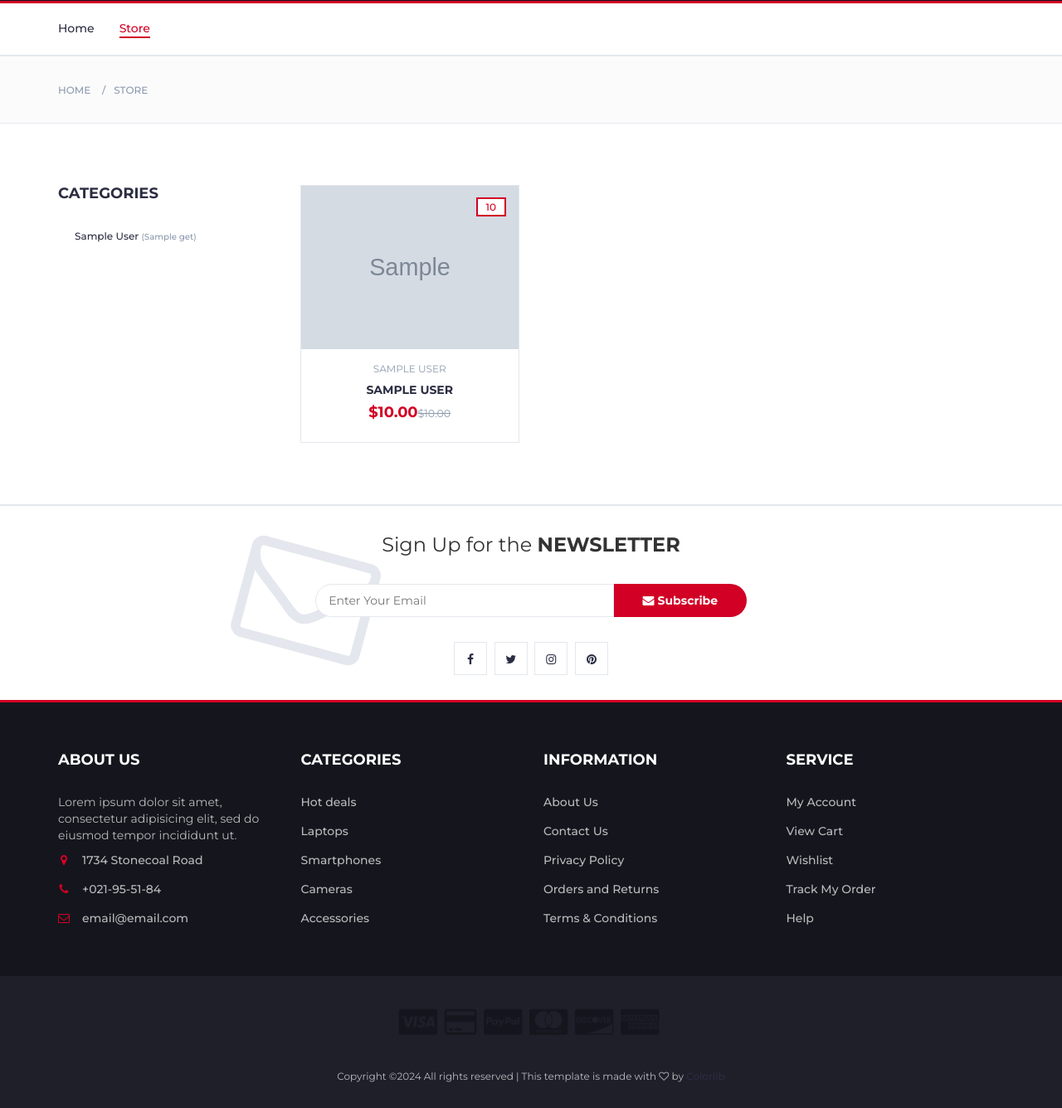
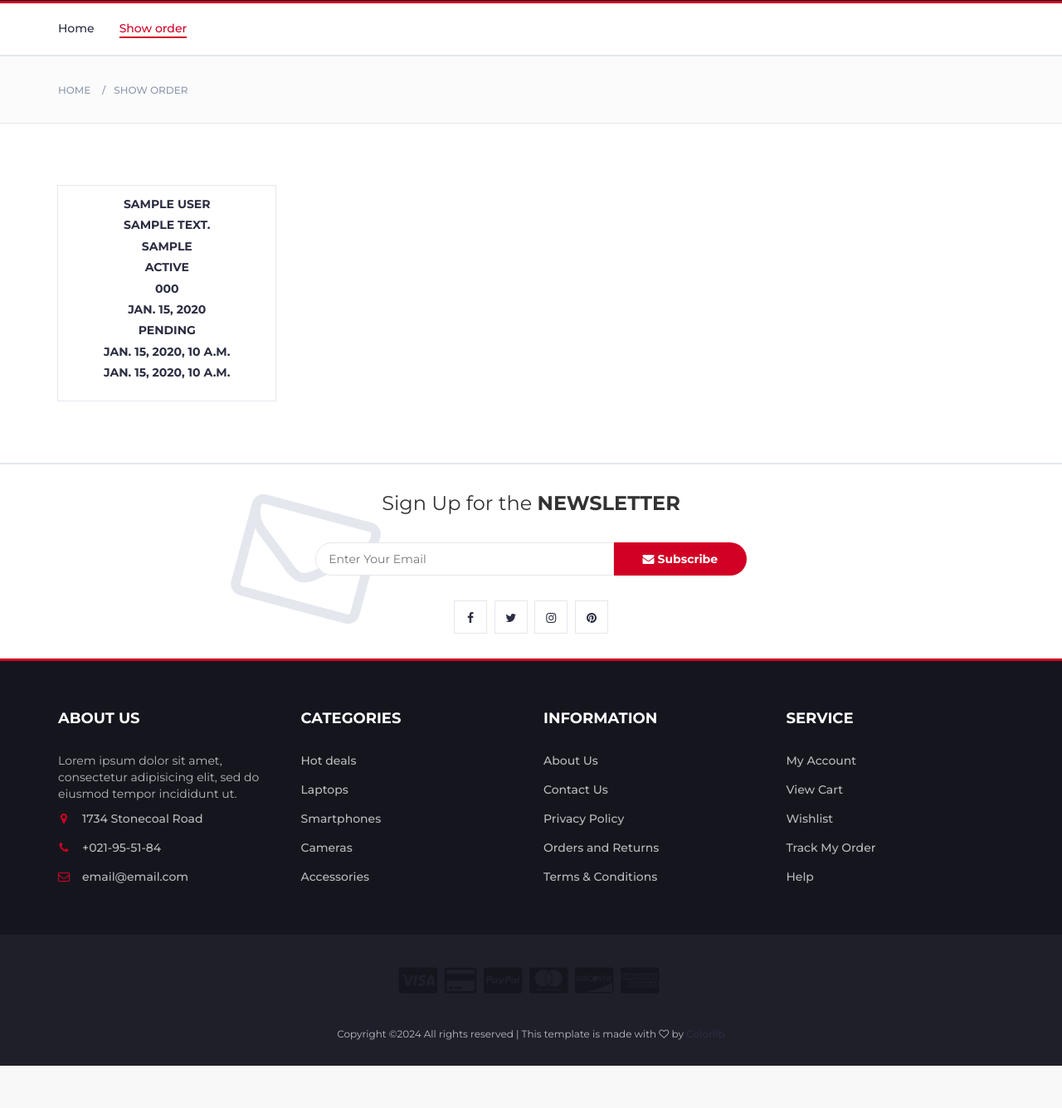
Before and after one commit to Hamed-244/online_shop, a Django app: template backend/front/templates/html/show_order.html in a window 1280 px wide. Shown: the part 369-1705 px from the top of the page at 83% size. After the commit the page ends 1654 px from the top, so only its background shows below. Run offline with Django 5.2, Linux system fonts and the light colour scheme; tables that the repository leaves empty hold one stand-in row (values such as "Sample post"); the template is opened without the code that fills it: values that come from a table or form of the project are taken from there, most other values are stand-ins (such as "Sample title", 1, 10 or a date in 2020); grey boxes marked "Sample" are stand-in pictures; some libraries are stand-ins or nearby versions.

Commit message:
feat add show_order

```diff
--- a/backend/front/templates/html/checkout.html
+++ b/backend/front/templates/html/checkout.html
@@ -174,7 +174,7 @@
 				<div id="responsive-nav">
 					<!-- NAV -->
 					<ul class="main-nav nav navbar-nav">
-						<li class="active"><a href="#">Home</a></li>
+						<li class="active"><a href="/">Home</a></li>
 						<li><a href="#">Hot Deals</a></li>
 						<li><a href="#">Categories</a></li>
 						<li><a href="#">Laptops</a></li>
--- a/backend/front/templates/html/index.html
+++ b/backend/front/templates/html/index.html
@@ -145,7 +145,7 @@ $(document).ready(function(){
 											<h5>Total price: ${{ total_price }}</h5>
 										</div>
 										<div class="cart-btns">
-											<a href="#">Checkout  <i class="fa fa-arrow-circle-right"></i></a>
+											<a href="checkout/">Checkout  <i class="fa fa-arrow-circle-right"></i></a>
 										</div>
 									</div>
 								</div>
@@ -181,6 +181,8 @@ $(document).ready(function(){
 					<ul class="main-nav nav navbar-nav">
 						<li class="active"><a href="/">Home</a></li>
 						<li><a href="store/">Store</a></li>
+						<li><a href="show_order/">Show order</a></li>
+						<li><a href="checkout/">Checkout</a></li>
 					</ul>
 					<!-- /NAV -->
 				</div>
--- a/backend/front/templates/html/show_order.html
+++ b/backend/front/templates/html/show_order.html
@@ -92,65 +92,6 @@
 						<div class="col-md-3 clearfix">
 							<div class="header-ctn">
 
-<!-- Cart -->
-<div class="dropdown">
-	<a class="dropdown-toggle" data-toggle="dropdown" aria-expanded="true">
-		<i class="fa fa-shopping-cart"></i>
-		<span>Your Cart</span>
-		<div class="qty">{{ count_product_in_order_item }}</div>
-	</a>
-	<div class="cart-dropdown">
-		<div class="cart-list">
-			{% for order_item in order_items %}
-			<div class="product-widget">
-				<div class="product-img">
-					<img src="{{ order_item.product.image.url}}" alt="">
-				</div>
-				<div class="product-body">
-					<h3 class="product-name"><a href="store/product/{{ order_item.product.slug}}/">{{ order_item.product.name }}</a></h3>
-					<h4 class="product-price"><span class="qty">1x</span>${{ order_item.product.price }}</h4>
-				</div>
-				{% csrf_token %}
-				<button class="delete" data-order-item-id="{{ order_item.id }}"><i class="fa fa-close"></i></button>
-			</div>
-			{% empty %}
-				<h4>Do you have a problem?</h4>
-				<h4>Do you have a problem?</h4>
-				<h4>You don't know what happened to us¯\_(ツ)_/¯</h4>
-			{% endfor %}
-		</div>
-		<script src="https://ajax.googleapis.com/ajax/libs/jquery/3.5.1/jquery.min.js"></script>
-<script>
-$(document).ready(function(){
-$(".delete").click(function(){
-var orderItemId = $(this).data('order-item-id');
-$.ajax({
-url: '/remove_from_cart/',  // URL of your view that will handle the request
-data: {
-'order_item_id': orderItemId,
-'csrfmiddlewaretoken': '{{ csrf_token }}'
-},
-type: 'POST',
-dataType: 'json',
-success: function(data) {
-if (data.success) {
-alert("Product removed from cart.");
-}
-}
-});
-});
-});
-</script>
-		<div class="cart-summary">
-			<small>3 Item(s) selected</small>
-			<h5>Total price: ${{ total_price }}</h5>
-		</div>
-		<div class="cart-btns">
-			<a href="#">Checkout  <i class="fa fa-arrow-circle-right"></i></a>
-		</div>
-	</div>
-</div>
-<!-- /Cart -->
 
 								<!-- Menu Toogle -->
 								<div class="menu-toggle">
@@ -181,7 +122,7 @@ alert("Product removed from cart.");
 					<!-- NAV -->
 					<ul class="main-nav nav navbar-nav">
 						<li><a href="/">Home</a></li>
-						<li class="active"><a href="">Store</a></li>
+						<li class="active"><a href="">Show order</a></li>
 					</ul>
 					<!-- /NAV -->
 				</div>
@@ -200,7 +141,7 @@ alert("Product removed from cart.");
 					<div class="col-md-12">
 						<ul class="breadcrumb-tree">
 							<li><a href="/">Home</a></li>
-							<li><a href="">Store</a></li>
+							<li><a href="">Show order</a></li>
 
 						</ul>
 					</div>
@@ -217,30 +158,7 @@ alert("Product removed from cart.");
 			<div class="container">
 				<!-- row -->
 				<div class="row">
-					<!-- ASIDE -->
-					<div id="aside" class="col-md-3">
-						<!-- aside Widget -->
-						<div class="aside">
-							<h3 class="aside-title">Categories</h3>
-							<div class="checkbox-filter">
-								{% for category in categorys %}
 
-										<div class="input-checkbox">
-											<a href="category/{{ category.name }}/">
-											<label for="category-{{ category.id }}">
-												<span></span>
-												{{ category.name }}
-												<small>({{ category_product_count|get_item:category.name }})</small>
-											</label>
-											</a>
-										</div>
-
-								{% endfor %}
-
-							</div>
-						</div>
-					</div>
-					<!-- /ASIDE -->
 
 					<!-- STORE -->
 					<div id="store" class="col-md-9">
@@ -249,35 +167,30 @@ alert("Product removed from cart.");
 <!-- store products -->
 <div class="row">
     <!-- product -->
-    {% for product in products %}
-	{% if product.amount != 0 %}
+    {% for order in orders %}
     <div class="col-md-4 col-xs-6">
         <div class="product">
-            <a href="product/{{ product.slug}}/">
-            <div class="product-img">
-                <img src="{{ product.image.url }}" alt="">
-                <div class="product-label">
-                    <span class="sale">{{ product.amount }}</span>
-                </div>
-            </div>
-            </a>
             <div class="product-body">
-                {% for category in product.category.all %}
-                        <p class="product-category">{{ category.name }}</p>
-                {% endfor %}
-                <h3 class="product-name"><a href="product/{{ product.slug}}/">{{ product.name }}</a></h3>
-                <h4 class="product-price">${{ product.price }}<del class="product-old-price">${{ product.price }}</del></h4>
+                <h3 class="product-name">{{ order.shipping_address.title }}</h3>
+                <h3 class="product-name">{{ order.shipping_address.address_line1 }}</h3>
+                <h3 class="product-name">{{ order.shipping_address.city }}</h3>
+                <h3 class="product-name">{{ order.shipping_address.state }}</h3>
+                <h3 class="product-name">{{ order.shipping_address.postal_code }}</h3>
+                <h3 class="product-name">{{ order.shipping_address.created_at }}</h3>
+                <h3 class="product-name">{{ order.status }}</h3>
+                <h3 class="product-name">{{ order.order_date }}</h3>
+                <h3 class="product-name">{{ order.created_at }}</h3>
             </div>
             <div class="add-to-cart add-to-cart-btn">
                 <button class="add-to-cart-btn" data-product-id="{{ product.id }}"><i class="fa fa-shopping-cart"></i> add to cart</button>
             </div>
         </div>
     </div>
-	{% endif %}
     {% empty %}
         <h4>Do you have a problem?</h4>
         <h4>Do you have a problem?</h4>
         <h4>You don't know what happened to us¯\_(ツ)_/¯</h4>
+		<br><br><br><br><br><br>
     {% endfor %}
     <!-- /product -->
 </div>
--- a/backend/front/urls.py
+++ b/backend/front/urls.py
@@ -10,5 +10,5 @@ urlpatterns = [
     path('remove_from_cart/', views.remove_from_cart, name='remove_from_cart'),
     path('checkout/', views.checkout, name='checkout'),
     path('place_order/', views.place_order, name='place_order'),
-
+    path('show_order/', views.show_order, name='show_order'),
 ]
--- a/backend/front/views.py
+++ b/backend/front/views.py
@@ -170,6 +170,6 @@ def place_order(request):
 @login_required
 def show_order(request):
     orders = Order.objects.all()
-    return render(request, 'html/checkout.html', {
+    return render(request, 'html/show_order.html', {
         'orders': orders,
     })
```
